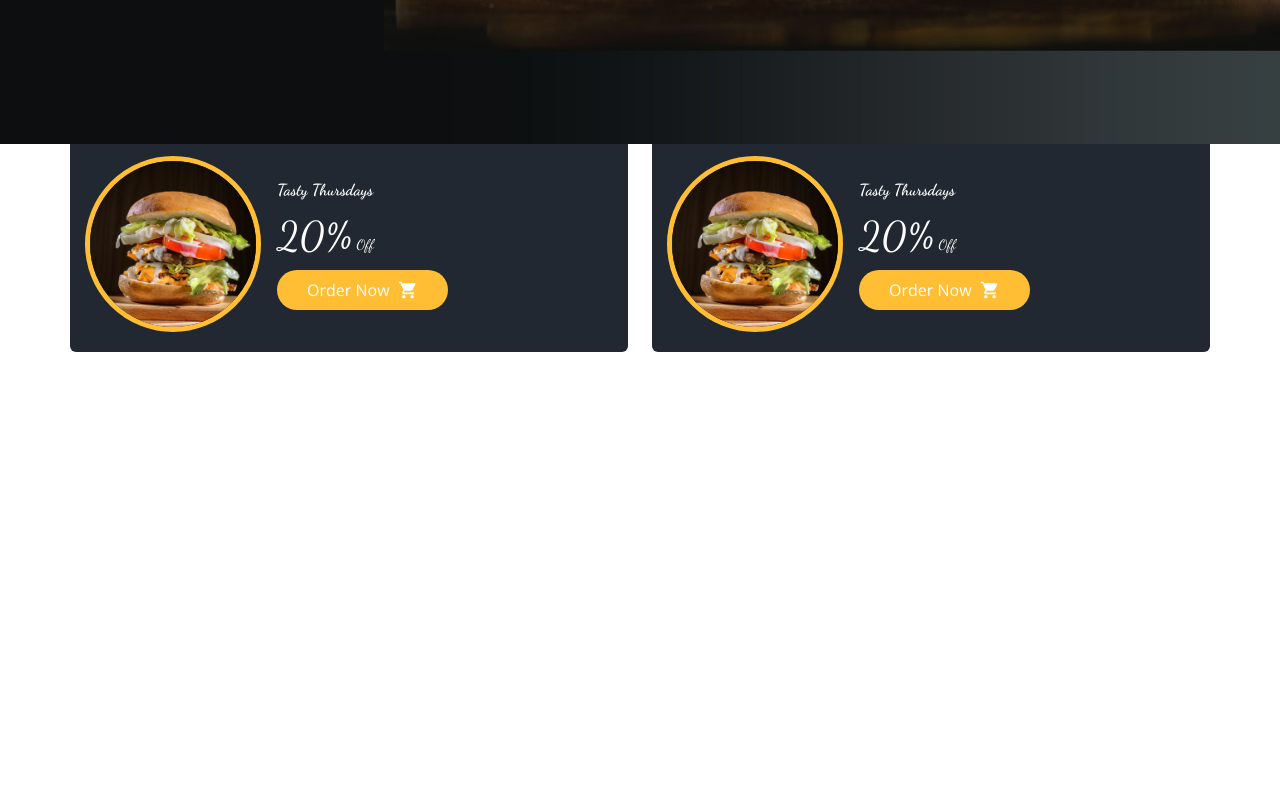
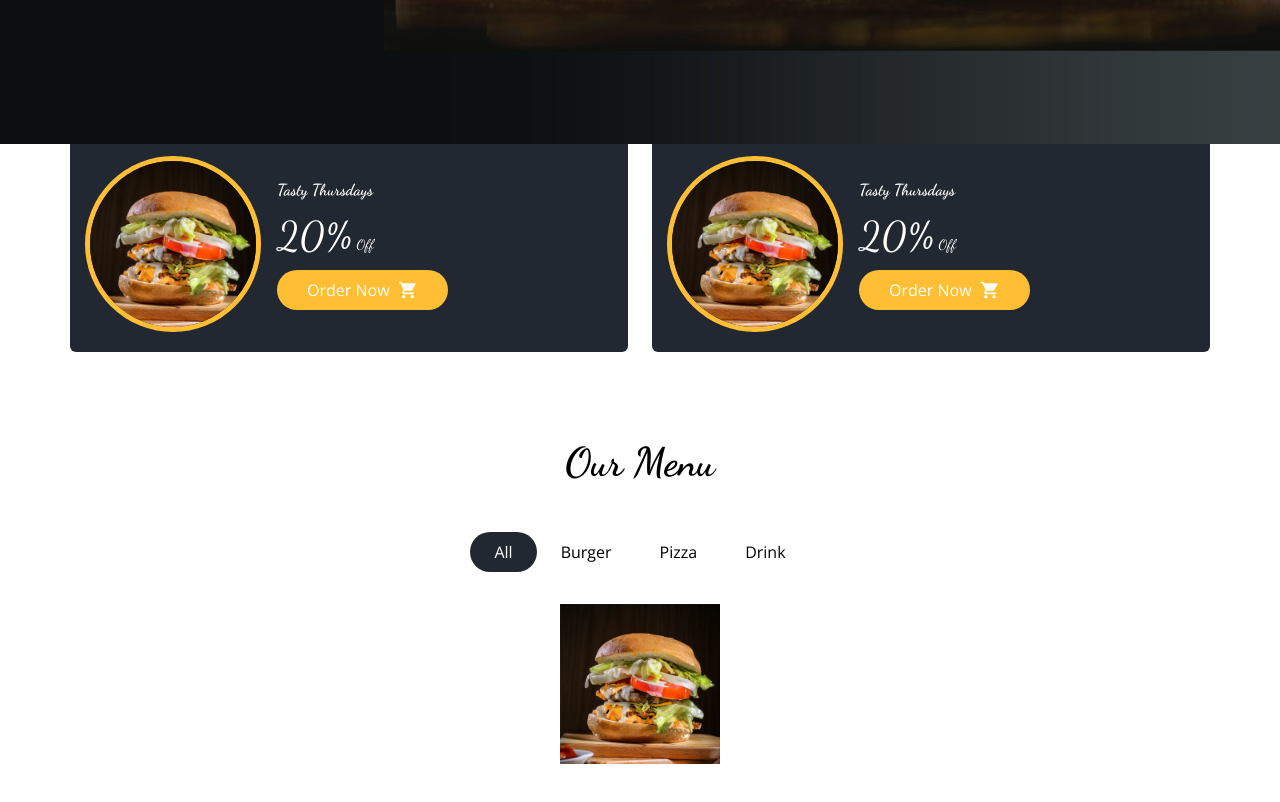
Before and after one commit to cihatsolak/nextjs-meal-master, a Next.js app: page /home in a window 1280 px wide. Shown: the part 656-1458 px from the top of the page. Before the commit the page ends 1088 px from the top, so only its background shows below. Built offline with nearby package versions, Linux system fonts and the light colour scheme.

Commit message:
feat(client): add menu wrapper component

```diff
--- a/components/layout/Header.jsx
+++ b/components/layout/Header.jsx
@@ -6,7 +6,7 @@
 import { useRouter } from "next/router";
 
 export default function Header() {
-  const [isShowSearchModal, setIsShowSearchModal] = useState(true);
+  const [isShowSearchModal, setIsShowSearchModal] = useState(false);
   const [isShowMenuModal, setIsShowMenuModal] = useState(false);
 
   const router = useRouter();
--- /dev/null
+++ b/components/product/MenuItem.jsx
@@ -0,0 +1,12 @@
+import Image from "next/image";
+
+export default function MenuItem() {
+  return (
+    <>
+      <div className="relative w-40 h-40 z-50">
+        <Image src="/images/hamburger.jpg" alt="" fill />
+      </div>
+      <div></div>
+    </>
+  );
+}
--- /dev/null
+++ b/components/product/MenuWrapper.jsx
@@ -0,0 +1,21 @@
+import MenuItem from "./MenuItem";
+import Title from "../ui/Title";
+
+export default function MenuWrapper() {
+  return (
+    <div className="container mx-auto flex flex-col items-center mb-16">
+      <Title className="text-[40px]">Our Menu</Title>
+      <div className="mt-10">
+        <button className="px-6 py-2 bg-secondary rounded-3xl text-white">
+          All
+        </button>
+        <button className="px-6 py-2 rounded-3xl ">Burger</button>
+        <button className="px-6 py-2  rounded-3xl ">Pizza</button>
+        <button className="px-6 py-2  rounded-3xl ">Drink</button>
+      </div>
+      <div className="mt-8">
+        <MenuItem />
+      </div>
+    </div>
+  );
+}
--- a/components/ui/Search.jsx
+++ b/components/ui/Search.jsx
@@ -57,7 +57,7 @@
               className="absolute  top-4 right-4"
               onClick={() => setIsShowSearchModal(false)}
             >
-              <GiCancel size={25} className=" transition-all" />
+              <GiCancel size={25} className="transition-all" />
             </button>
           </div>
         </div>
--- a/pages/home/index.jsx
+++ b/pages/home/index.jsx
@@ -1,12 +1,14 @@
-import React from 'react'
-import Carousel from '@/components/Carousel';
-import Campaigns from '@/components/Campaigns';
+import React from "react";
+import Carousel from "@/components/Carousel";
+import Campaigns from "@/components/Campaigns";
+import MenuWrapper from "@/components/product/MenuWrapper";
 
 export default function Index() {
   return (
-    <div>
+    <>
       <Carousel />
-      <Campaigns/>
-    </div>
+      <Campaigns />
+      <MenuWrapper />
+    </>
   );
 }
```
